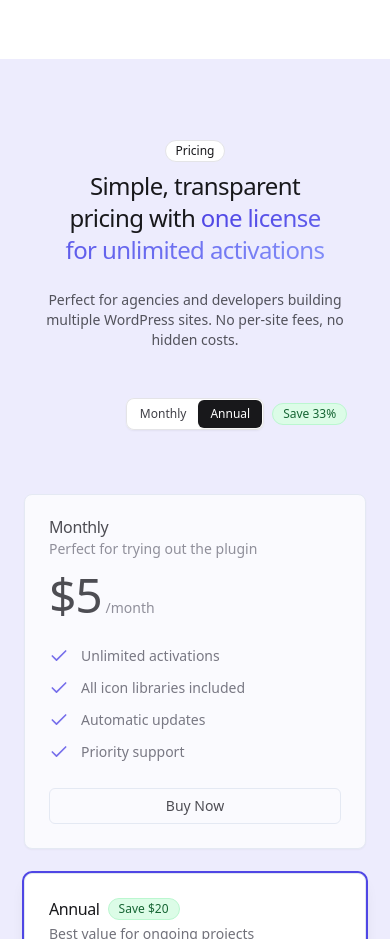
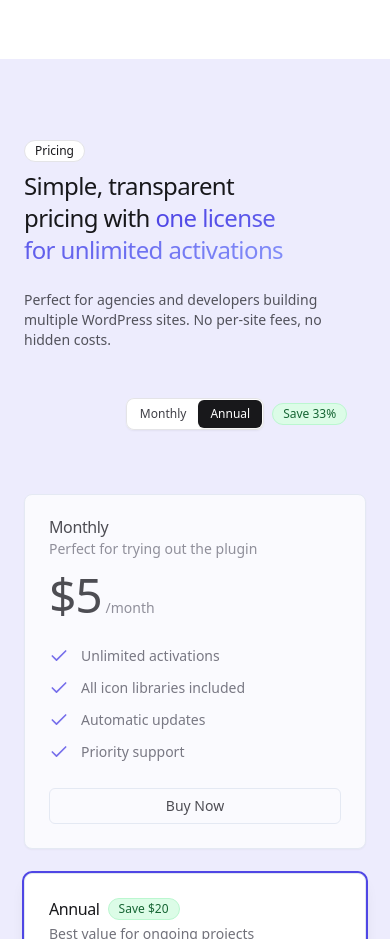
Before and after one commit to davidosull/acf-open-icons-marketing, a Next.js app: page / in a window 390 px wide. Shown: the part 8500-9439 px from the top of the page. Built offline with nearby package versions, Linux system fonts and the light colour scheme; no server answers.

Commit message:
pricing text align

```diff
--- a/components/sections/Pricing.tsx
+++ b/components/sections/Pricing.tsx
@@ -23,7 +23,7 @@
 
   return (
     <Section id='pricing' className='scroll-mt-24' background='indigo-600/10'>
-      <div className='mx-auto max-w-4xl text-center'>
+      <div className='mx-auto max-w-4xl md:text-center'>
         <SectionHeader
           subtitle='Pricing'
           subtitleBadgeVariant='white'
```
